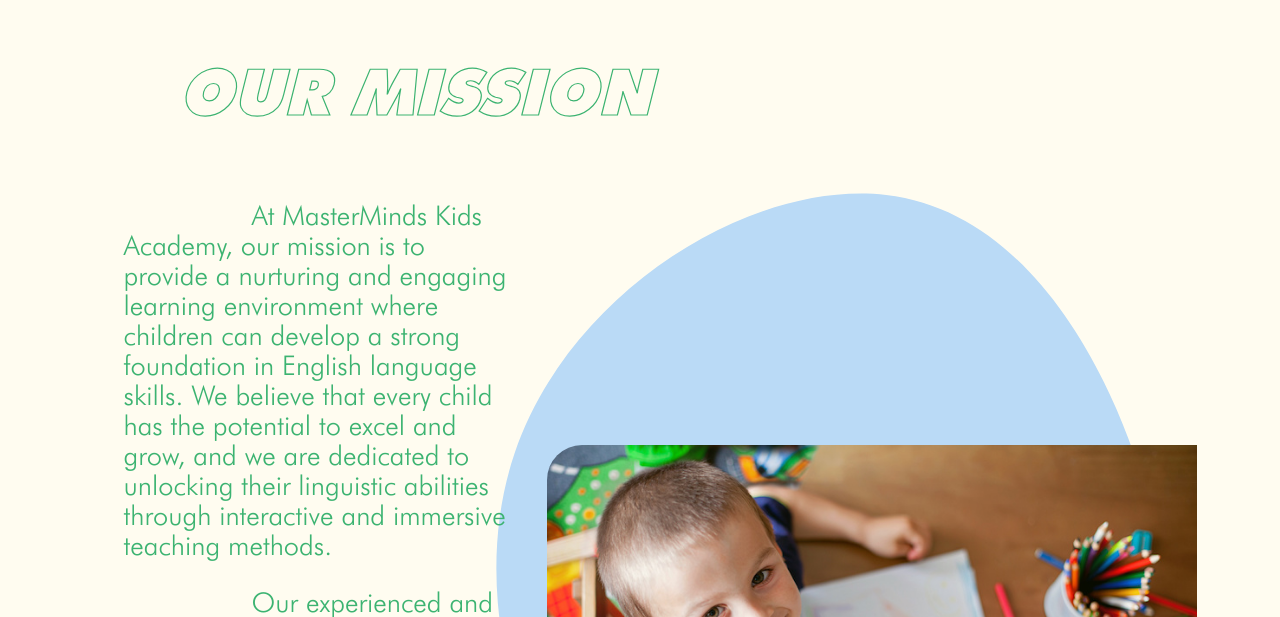
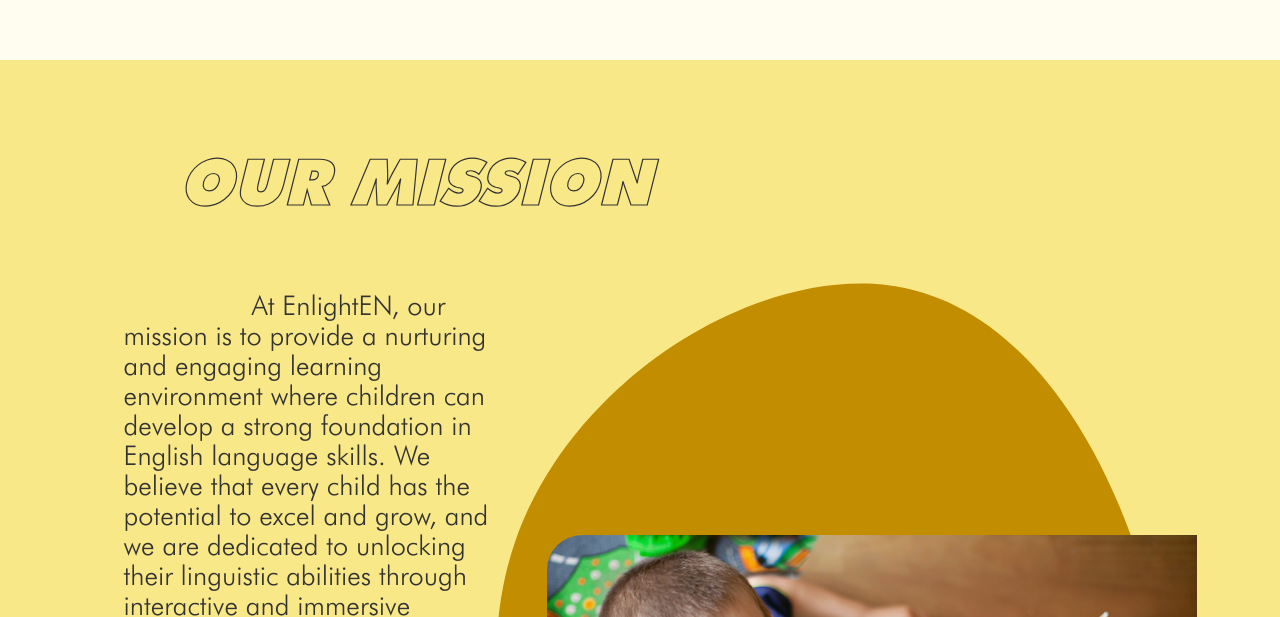
Before and after one commit to bbogomilov1/enlighten, a React (Create React App) app: page /about-us in a window 1280 px wide. Shown: the part 1143-1760 px from the top of the page. Built offline with nearby package versions, Linux system fonts and the light colour scheme.

Commit message:
styled our mission section in about us

```diff
--- a/src/components/about-us/OurMission.js
+++ b/src/components/about-us/OurMission.js
@@ -8,12 +8,12 @@
       <div className={styles.description}>
         <div className={styles.paragraphsContainer}>
           <p>
-            At MasterMinds Kids Academy, our mission is to provide a nurturing
-            and engaging learning environment where children can develop a
-            strong foundation in English language skills. We believe that every
-            child has the potential to excel and grow, and we are dedicated to
-            unlocking their linguistic abilities through interactive and
-            immersive teaching methods.
+            At EnlightEN, our mission is to provide a nurturing and engaging
+            learning environment where children can develop a strong foundation
+            in English language skills. We believe that every child has the
+            potential to excel and grow, and we are dedicated to unlocking their
+            linguistic abilities through interactive and immersive teaching
+            methods.
           </p>
           <p>
             Our experienced and passionate educators strive to create a
@@ -37,7 +37,7 @@
         className={styles.blobOne}
       >
         <path
-          fill="rgb(186 218 246)"
+          fill="#c28e00"
           d="M37.1,-14.8C44.3,10,43.7,34.6,26.7,50.1C9.7,65.6,-23.6,72,-46.6,56.9C-69.6,41.9,-82.3,5.5,-72.8,-22.4C-63.3,-50.4,-31.7,-69.9,-8.3,-67.2C15,-64.5,30,-39.6,37.1,-14.8Z"
           transform="translate(100 100)"
         />
--- a/src/components/about-us/OurMission.module.css
+++ b/src/components/about-us/OurMission.module.css
@@ -1,15 +1,15 @@
 .container {
-  background-color: #fffcf0;
+  background-color: rgb(249, 232, 136);
   display: flex;
   flex-direction: column;
   justify-content: center;
   align-items: center;
-  padding: 70px 110px;
+  padding: 40px 110px 60px 110px;
 }
 
 .container h1 {
   z-index: 1;
-  -webkit-text-stroke: 1.2px mediumseagreen;
+  -webkit-text-stroke: 1.2px #333;
   color: transparent;
   font-family: "Futura PT bold", sans-serif;
   text-transform: uppercase;
@@ -20,9 +20,8 @@
 .container p {
   z-index: 1;
   position: relative;
-  color: rgba(37, 96, 167, 255);
   font-size: 1.7rem;
-  color: mediumseagreen;
+  color: #333;
   line-height: 30px;
   text-indent: 8rem;
   font-family: "Futura PT light", sans-serif;
--- a/src/components/about-us/ThaAcademy.js
+++ b/src/components/about-us/ThaAcademy.js
@@ -4,17 +4,6 @@
 function TheAcademy() {
   return (
     <div className={styles.container}>
-      {/* <svg
-        viewBox="0 0 200 200"
-        xmlns="http://www.w3.org/2000/svg"
-        className={styles.blobOne}
-      >
-        <path
-          fill="#f9e888"
-          d="M34,-38.2C48.9,-35.9,69.4,-32.5,73.6,-23.1C77.8,-13.7,65.7,1.9,55.6,13.6C45.6,25.2,37.7,33.1,28.7,38.2C19.8,43.4,9.9,45.9,-3,50C-15.9,54.2,-31.8,60,-40.7,54.8C-49.6,49.6,-51.5,33.5,-54.7,18.9C-58,4.3,-62.6,-8.8,-62,-23.1C-61.4,-37.4,-55.6,-52.9,-44.4,-56.4C-33.1,-59.9,-16.6,-51.4,-3.5,-46.6C9.5,-41.7,19,-40.4,34,-38.2Z"
-          transform="translate(100 100)"
-        />
-      </svg> */}
       <h1>The Academy</h1>
       <div className={styles.description}>
         <div>
@@ -22,7 +11,7 @@
         </div>
         <div className={styles.textDescription}>
           <p>
-            At MasterMinds, we provide engaging and interactive English classes
+            At EnlightEN, we provide engaging and interactive English classes
             designed specifically for kids. Our experienced teachers make
             learning English fun and exciting through games, activities, and
             creative lessons.
--- a/src/components/about-us/TheAcadamy.module.css
+++ b/src/components/about-us/TheAcadamy.module.css
@@ -3,7 +3,7 @@
   display: flex;
   flex-direction: column;
   justify-content: center;
-  padding: 120px 110px 80px 110px;
+  padding: 120px 110px 200px 110px;
   z-index: 1;
 }
 
```
